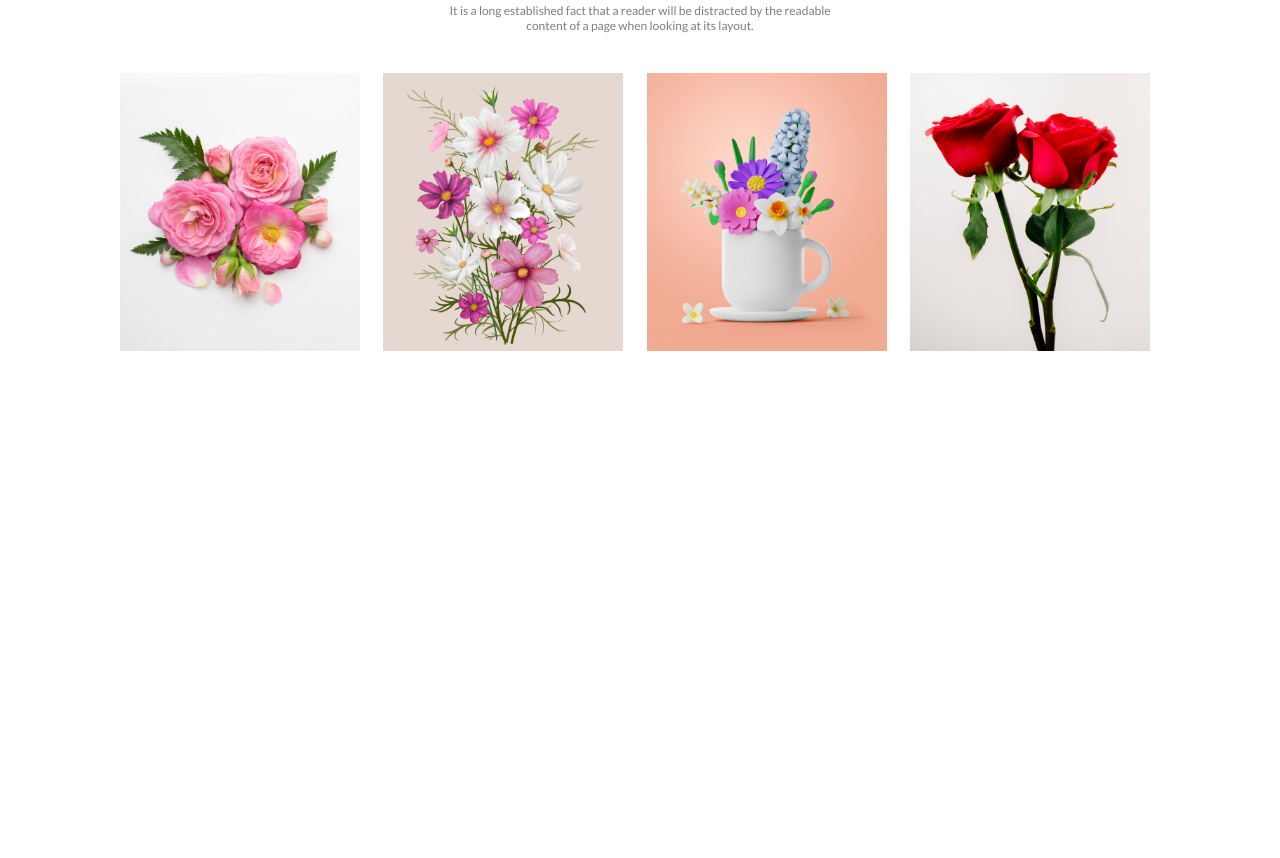
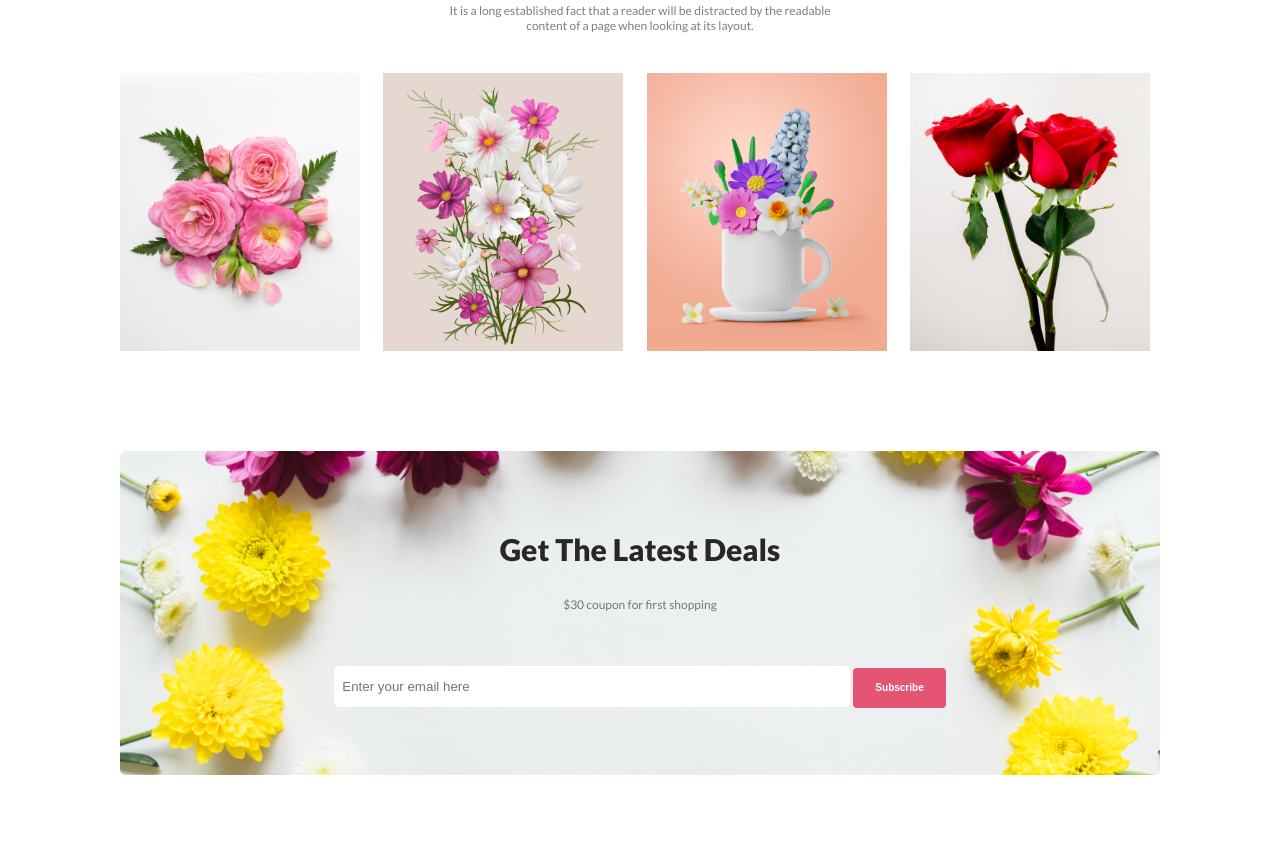
Before and after one commit to merajfaizan/flower-shop, a plain HTML site: page index.html in a window 1280 px wide. Shown: the part 2469-3327 px from the top of the page. Before the commit the page ends 2920 px from the top, so only its background shows below. Drawn offline with Linux system fonts and the light colour scheme.

Commit message:
email subscribe section added

```diff
--- a/index.html
+++ b/index.html
@@ -83,6 +83,15 @@
         <img class="insta-image" src="./Flower Asset/Rectangle 6.png" alt="flower">
     </div>
     </section>
+    <!-- email subscribe section -->
+    <section class="subscribe-section">
+      <h3 class="section-title">Get The Latest Deals</h3>
+      <p class="section-description">$30 coupon for first shopping</p>
+      <div class="subscribe-form">
+        <input class="email-input" type="text" placeholder="Enter your email here">
+        <input class="primary-button" type="submit" value="Subscribe">
+      </div>
+    </section>
   </main>
   <footer>
 
--- a/styles/style.css
+++ b/styles/style.css
@@ -6,6 +6,7 @@ body {
 
 /* reusable classes */
 .primary-button {
+  height: 40px;
   border-radius: 4px;
   background: #E55473;
   border: none;
@@ -208,3 +209,30 @@ justify-content: center;
 .insta-image {
   width: 240px;
 }
+
+/* email subscribe section */
+
+.subscribe-section {
+  display: flex;
+  flex-direction: column;
+  justify-content: center;
+  align-items: center;
+  margin: 0px 120px;
+  padding-top: 50px;
+  padding-bottom: 50px ;
+  background-image: url(../background/Rectangle\ 9.png);
+  background-repeat: no-repeat;
+  background-size: contain;
+}
+
+.subscribe-form {
+  margin-bottom: 100px;
+}
+
+.email-input {
+  width: 500px;
+  height: 25px;
+  padding: 8px;
+  border-radius: 5px;
+  border: none;
+}
```
Also changed, not shown: background/Rectangle 9.png (renamed from Flower Asset/Rectangle 9.png).
